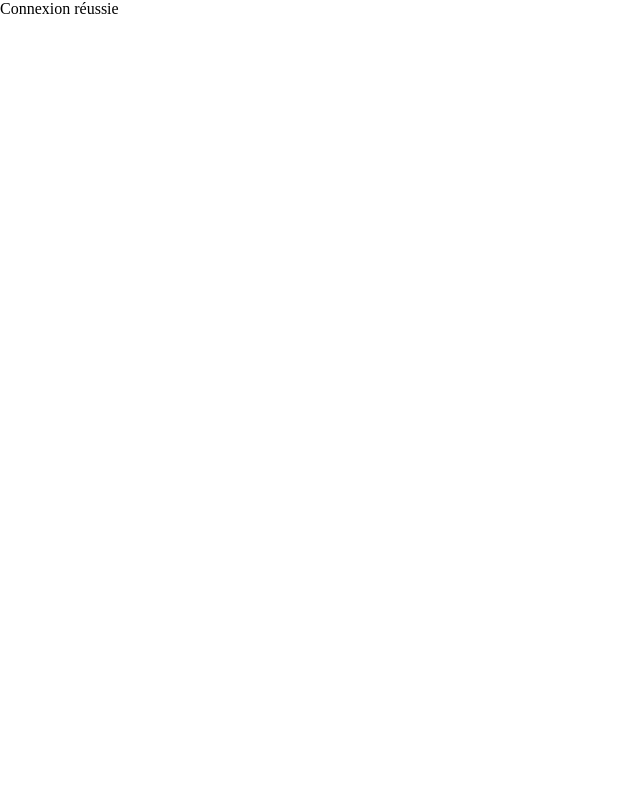
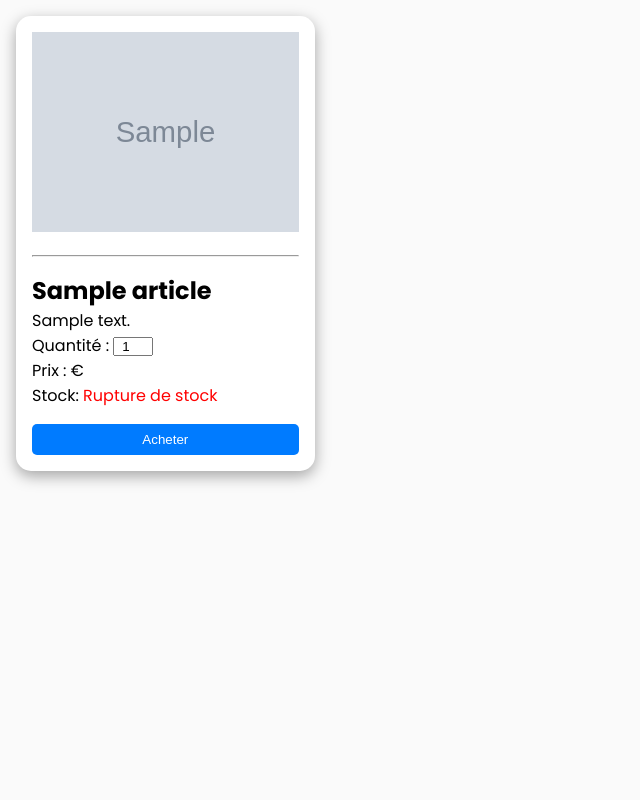
Before and after one commit to laelian-r/elirow, a PHP site: page / in a window 1280 px wide. Before the commit the part shown is almost empty. Shown: the whole page, without its empty margins (0-640 px from the left). Run offline with PHP 8.4, Linux system fonts and the light colour scheme; tables that the repository leaves empty hold one stand-in row (values such as "Sample post"); grey boxes marked "Sample" are stand-in pictures; data that the repository does not hold is empty.

Commit message:
Enhance UI and functionality: add Google Fonts, improve layout styles, and implement article display with stock status in index.php

```diff
--- a/assets/css/style.css
+++ b/assets/css/style.css
@@ -1,5 +1,58 @@
+@import url('https://fonts.googleapis.com/css2?family=Poppins:ital,wght@0,100;0,200;0,300;0,400;0,500;0,600;0,700;0,800;0,900;1,100;1,200;1,300;1,400;1,500;1,600;1,700;1,800;1,900&display=swap');
+
 * {
     margin: 0;
     padding: 0;
     box-sizing: border-box;
 }
+
+body {
+    height: 100vh;
+    font-family: 'Poppins';
+    background-color: #fafafa;
+}
+
+img {
+    height: 200px;
+}
+
+.stock-true {
+    color: green;
+}
+
+.stock-false {
+    color: red;
+}
+
+section {
+    display: flex;
+    flex-wrap: wrap;
+    gap: 2rem;
+    padding: 1rem;
+}
+
+form {
+    display: inline-flex;
+    flex-direction: column;
+    gap: 1rem;
+    background-color: white;
+    padding: 1rem;
+    border-radius: 15px;
+    box-shadow: rgba(0, 0, 0, 0.35) 0px 5px 15px;
+}
+
+form input {
+    width: 15%;
+    text-align: center;
+}
+
+form input[type="submit"] {
+    width: 100%;
+    background-color: #007bff;
+    color: white;
+    border: none;
+    padding: 0.5rem;
+    border-radius: 5px;
+    cursor: pointer;
+    margin-top: 1rem;
+}
--- a/db_connect.php
+++ b/db_connect.php
@@ -6,7 +6,6 @@
         $dbpassword = "";
         $db = new PDO("mysql:host=$host;dbname=$dbname", $dbuser, $dbpassword);
         $db->setAttribute(PDO::ATTR_ERRMODE, PDO::ERRMODE_EXCEPTION);
-        echo "Connexion réussie";
     } catch (PDOException $e) {
         echo "Échec de la connexion: " . $e->getMessage();
     }
--- a/index.php
+++ b/index.php
@@ -9,6 +9,46 @@
 <body>
     <?php
         include 'db_connect.php';
-    ?>
+
+        $sql = "
+            SELECT * FROM articles
+        ";
+        $result = $db->query($sql);
+        // $result->execute();
+        ?>
+
+        <section>
+            <?php
+            while ($i = $result->fetch()) {
+                echo '
+                    <form method="post" enctype="multipart/form-data">
+                        <div class="img">
+                            <img src="./assets/images/' . $i['image_article'] . '">
+                        </div>
+                        <hr>
+                        <main>
+                            <h2>' . $i['nom_article'] . '</h2>
+                            <p>' . $i['description'] . '</p>
+
+                            <label for="qte">Quantité : </label>
+                            <input type="number" name="qte" id="qte" value="1" min="1" max="' . $i['stock_restant'] . '">
+
+                            <p>Prix : ' . $i['prix'] . '€</p>
+                ';
+
+                if ($i['stock'] == 1) {
+                    echo '<p>Stock: <span class="stock-true">En stock</span></p>';
+                } else {
+                    echo '<p>Stock: <span class="stock-false">Rupture de stock</span></p>';
+                }
+
+                echo '
+                            <input type="submit" value="Acheter">
+                        </main>
+                    </form>
+                ';
+            }
+            ?>
+        </section>
 </body>
 </html>
```
Also changed, not shown: assets/images/ecran.png (added).
